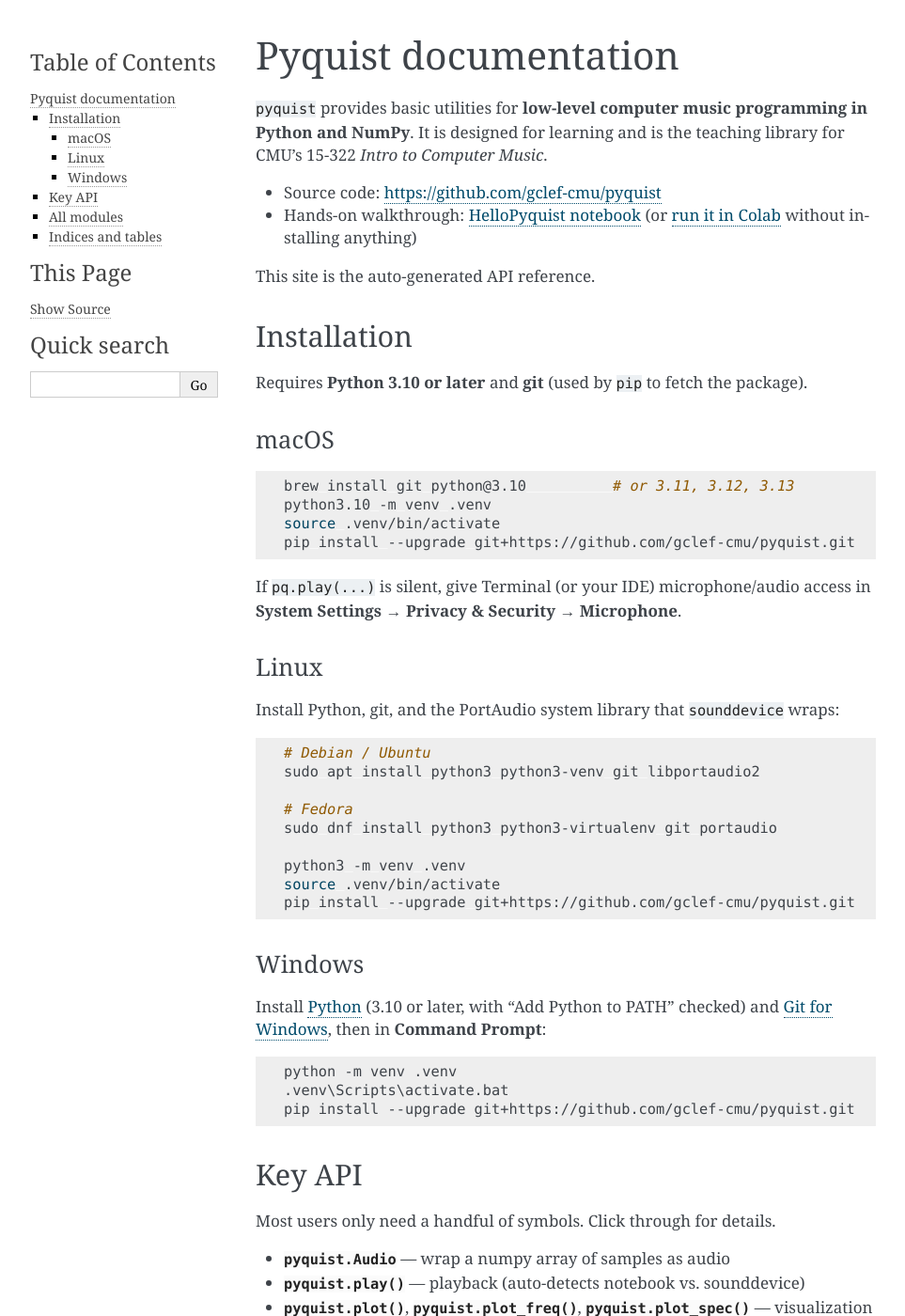
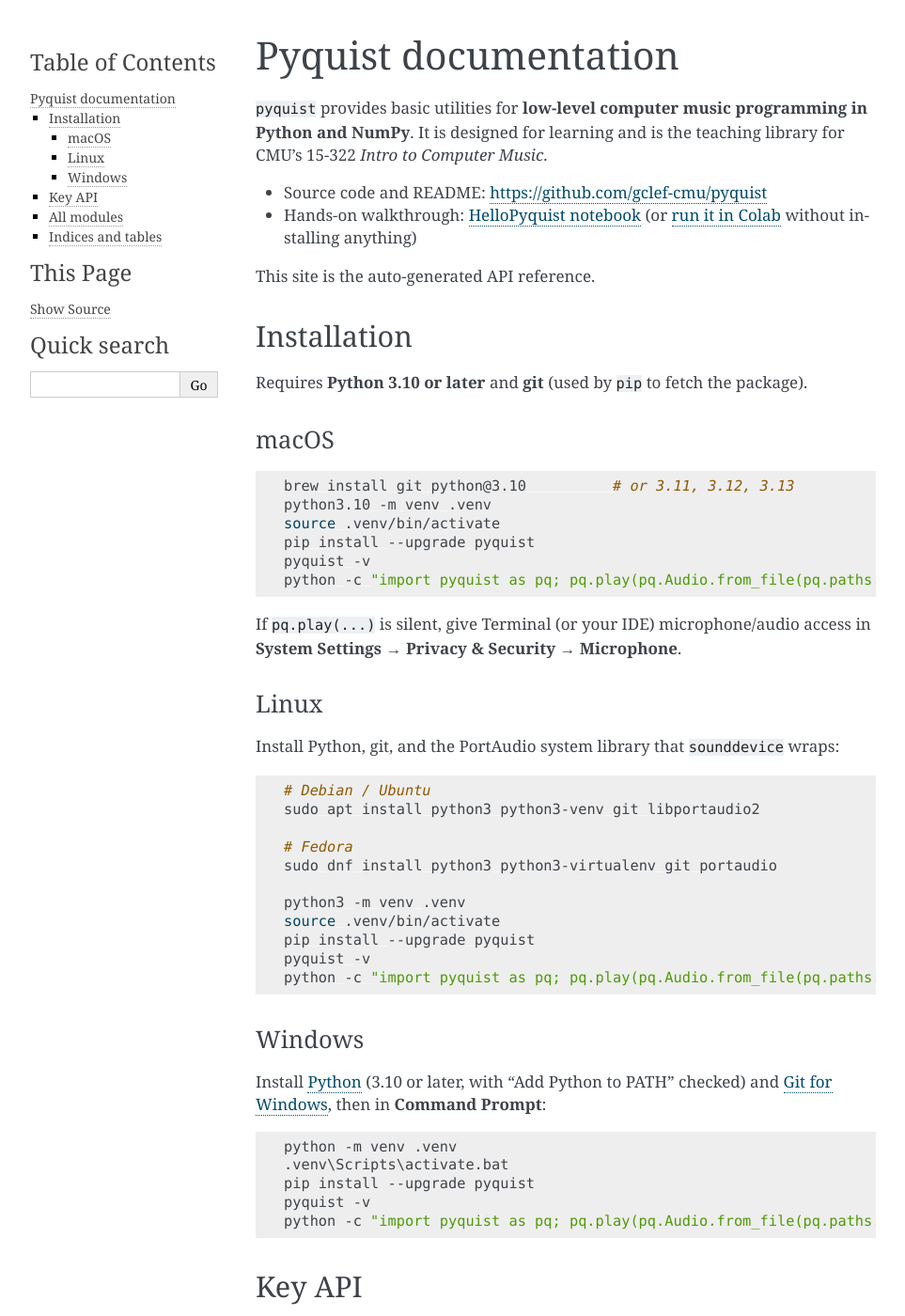
Before and after one commit to gclef-cmu/pyquist, a Sphinx documentation site: the page built from docs/index.rst, in a window 1280 px wide and 1400 px high. Shown: the whole window at 94% size, without its empty margins (148-1111 px from the left). Built offline with Sphinx 7.4.7, drawn with Linux system fonts in a browser that asks for light colours.

Commit message:
Updates documentation

```diff
--- a/docs/index.rst
+++ b/docs/index.rst
@@ -5,7 +5,7 @@ Pyquist documentation
 in Python and NumPy**. It is designed for learning and is the teaching library
 for CMU's 15-322 *Intro to Computer Music*.
 
-* Source code: https://github.com/gclef-cmu/pyquist
+* Source code and README: https://github.com/gclef-cmu/pyquist
 * Hands-on walkthrough:
   `HelloPyquist notebook <https://github.com/gclef-cmu/pyquist/blob/main/examples/HelloPyquist.ipynb>`_
   (or `run it in Colab
@@ -29,7 +29,9 @@ macOS
    brew install git python@3.10          # or 3.11, 3.12, 3.13
    python3.10 -m venv .venv
    source .venv/bin/activate
-   pip install --upgrade git+https://github.com/gclef-cmu/pyquist.git
+   pip install --upgrade pyquist
+   pyquist -v
+   python -c "import pyquist as pq; pq.play(pq.Audio.from_file(pq.paths.TEST_SOUND))"
 
 If ``pq.play(...)`` is silent, give Terminal (or your IDE) microphone/audio
 access in **System Settings → Privacy & Security → Microphone**.
@@ -50,7 +52,9 @@ wraps:
 
    python3 -m venv .venv
    source .venv/bin/activate
-   pip install --upgrade git+https://github.com/gclef-cmu/pyquist.git
+   pip install --upgrade pyquist
+   pyquist -v
+   python -c "import pyquist as pq; pq.play(pq.Audio.from_file(pq.paths.TEST_SOUND))"
 
 Windows
 ~~~~~~~
@@ -63,7 +67,9 @@ Install `Python <https://www.python.org/downloads/>`_ (3.10 or later, with
 
    python -m venv .venv
    .venv\Scripts\activate.bat
-   pip install --upgrade git+https://github.com/gclef-cmu/pyquist.git
+   pip install --upgrade pyquist
+   pyquist -v
+   python -c "import pyquist as pq; pq.play(pq.Audio.from_file(pq.paths.TEST_SOUND))"
 
 
 Key API
```
Also changed, not shown: 1 other file.
